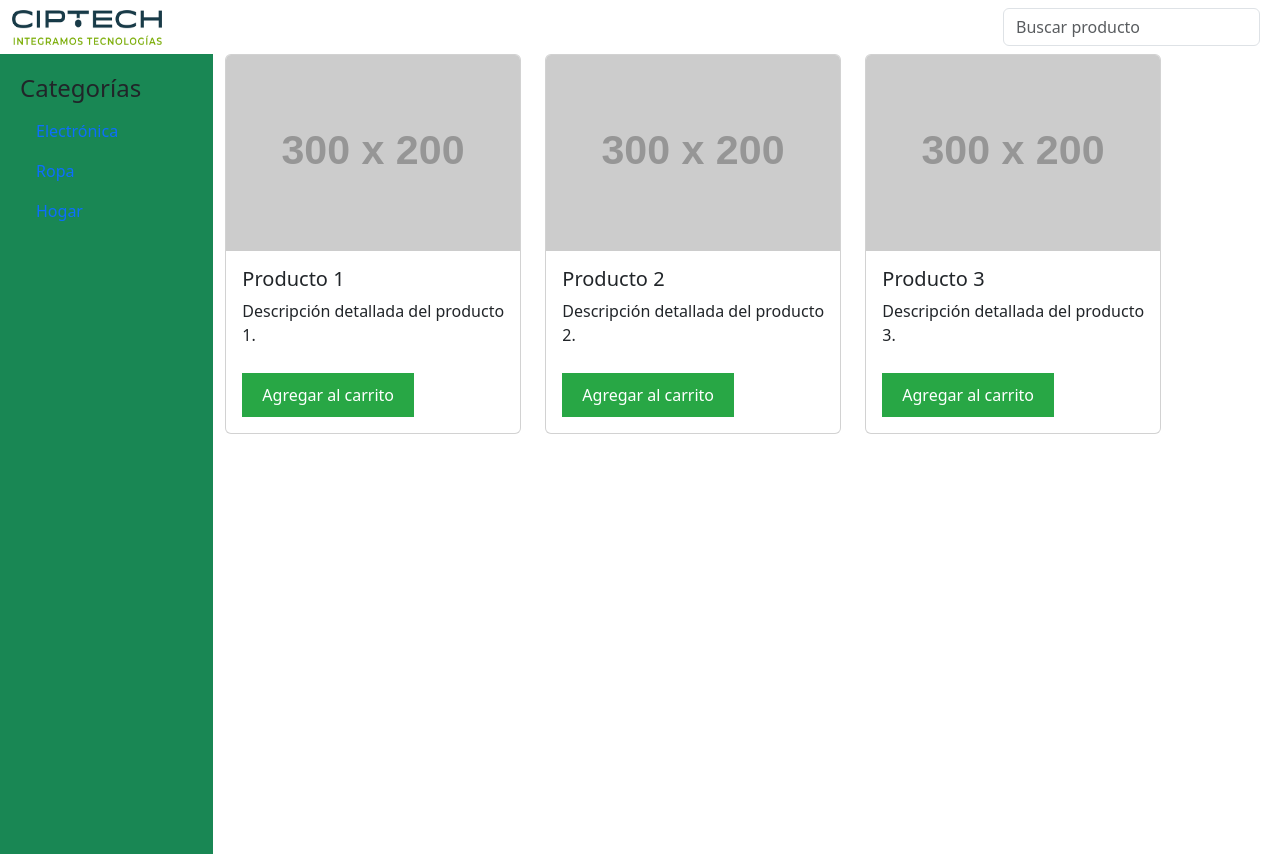
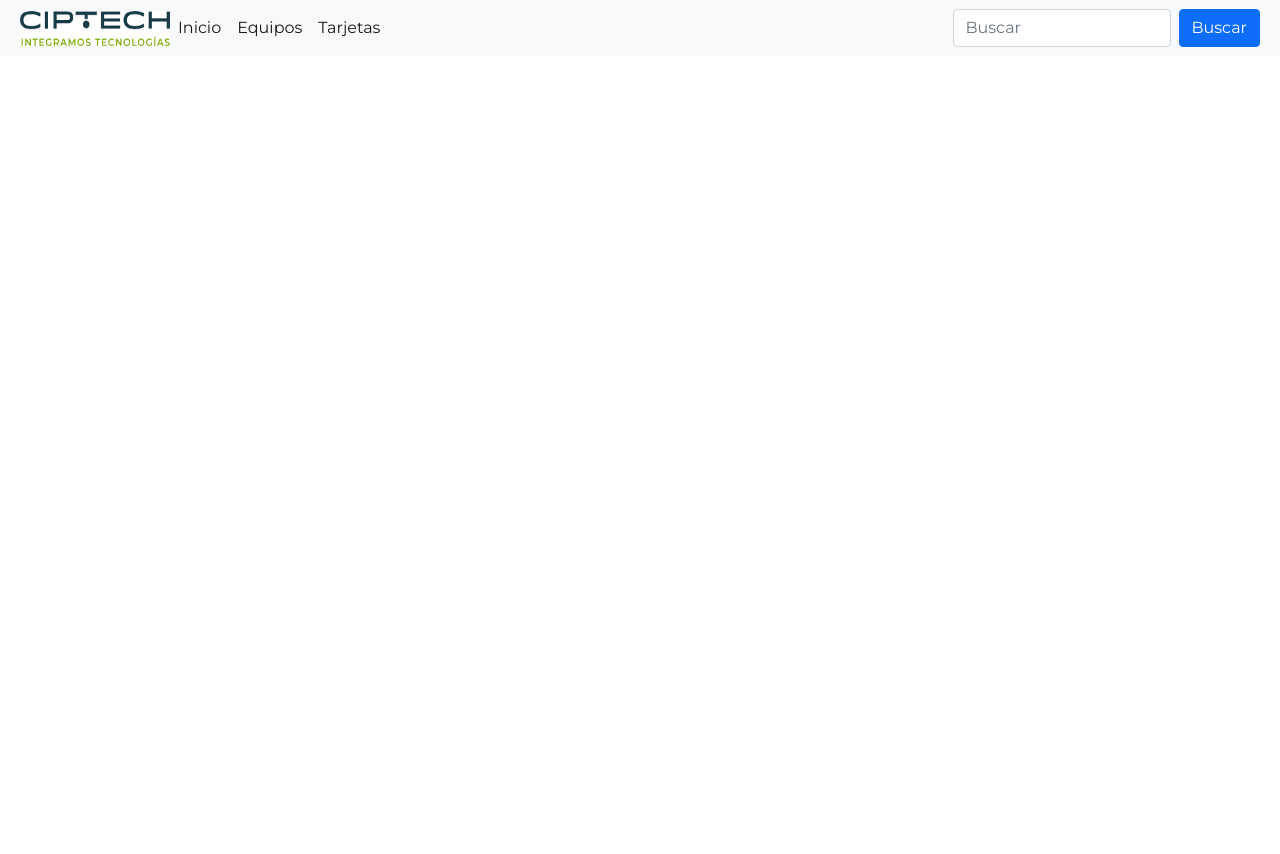
Before and after one commit to jam3s13/CIPSA_WEB_INSP, a plain HTML site: page index.html in a window 1280 px wide. After the commit the page ends 800 px from the top, so only its background shows below. Drawn offline with nearby package versions, Linux system fonts and the light colour scheme; placeholder pictures from the web are drawn by us.

Commit message:
Se agrego nuevo formato

```diff
--- /dev/null
+++ b/css/style.css
@@ -0,0 +1,6 @@
+@import url('https://fonts.googleapis.com/css2?family=montserrat&display=swap');
+
+body{
+    font-family: 'montserrat', sans-serif;
+    overflow-x: hidden;
+}
--- a/index.html
+++ b/index.html
@@ -1,152 +1,50 @@
-<!DOCTYPE html>
-<html lang="es">
-<head>
-    <meta charset="UTF-8">
-    <meta name="viewport" content="width=device-width, initial-scale=1.0">
-    <title>Mi Tienda</title>
-    <!-- Incluye Bootstrap 5 desde CDN -->
-    <link rel="stylesheet" src="C:\Users\JEAN ALVINO\Documents\CIPSA_WEB_INSP\style.css">
-    <link href="https://cdn.jsdelivr.net/npm/bootstrap@5.3.0-alpha1/dist/css/bootstrap.min.css" rel="stylesheet">
-    <script src="https://cdn.jsdelivr.net/npm/@popperjs/core@2.11.6/dist/umd/popper.min.js"></script>
-    <script src="https://cdn.jsdelivr.net/npm/bootstrap@5.3.0-alpha1/dist/js/bootstrap.min.js"></script>
+<!doctype html>
+<html lang="en">
+  <head>
+    <!-- Required meta tags -->
+    <meta charset="utf-8">
+    <meta name="viewport" content="width=device-width, initial-scale=1">
 
-</head>
+    <!-- Bootstrap CSS -->
+    <link href="https://cdn.jsdelivr.net/npm/bootstrap@5.0.2/dist/css/bootstrap.min.css" rel="stylesheet" integrity="sha384-EVSTQN3/azprG1Anm3QDgpJLIm9Nao0Yz1ztcQTwFspd3yD65VohhpuuCOmLASjC" crossorigin="anonymous">
+    <link rel="stylesheet" href="./css/style.css">
+    <title>RAPICHAMO</title>
+  </head>
+  <body>
+    <nav class="navbar navbar-expand-lg navbar-light bg-light p-2">
+      <div class="container-fluid">
+        <img src="/imagenes/logo.png" alt="Bootstrap" width="150" height="35">
+        <button class="navbar-toggler" type="button" data-bs-toggle="collapse" data-bs-target="#navbarSupportedContent" aria-controls="navbarSupportedContent" aria-expanded="false" aria-label="Toggle navigation">
+          <span class="navbar-toggler-icon"></span>
+        </button>
 
-<style>
-    /* Ajustes específicos de estilo */
-    .product {
-            margin-bottom: 20px;
-        }
+        <div class="collapse navbar-collapse" id="navbarSupportedContent">
+          <ul class="navbar-nav me-auto mb-2 mb-lg-0">
 
-        .product img {
-            width: 100%;
-            height: auto;
-        }
+            <li class="nav-item">
+              <a class="nav-link active" aria-current="page" href="index.html">Inicio</a>
+            </li>
 
-        .add-to-cart {
-            background-color: #28a745;
-            color: white;
-            border: none;
-            padding: 10px 20px;
-            cursor: pointer;
-            margin-top: 10px;
-        }
+            <li class="nav-item">
+              <a class="nav-link active" aria-current="page" href="index.html">Equipos</a>
+            </li>
 
-        .sidebar {
-            background-color: #f8f9fa;
-            padding: 20px;
-            height: 100vh;
-        }
+            <li class="nav-item">
+              <a class="nav-link active" aria-current="page" href="index.html">Tarjetas</a>
+            </li>
+          </ul>
 
-        .submenu {
-            display: none;
-            padding-left: 20px;
-        }
-
-        .sidebar .nav-link {
-            cursor: pointer;
-        }
-
-</style>
-
-<body>
-    <!-- Navbar -->
-    <nav class="navbar navbar-expand-lg navbar-white bg-white">
-        <div class="container-fluid text-red">
-            <img src="/imagenes/logo.png" alt="Bootstrap" width="150" height="35">
-            <div class="d-flex">
-                <input class="form-control me-2" type="search" placeholder="Buscar producto" aria-label="Search">
-            </div>
+          <form class="d-flex">
+            <input class="form-control me-2" type="buscar" placeholder="Buscar" aria-label="buscar">
+            <button class="btn btn-primary btn-primary-outline-success" type="button" >Buscar</button>
+          </form>
         </div>
+      </div>
     </nav>
 
-    <div class="container-fluid">
-        <div class="row">
-            <!-- Sidebar -->
-            <div class="col-md-2 sidebar bg-success">
-                <h4>Categorías</h4>
-                <ul class="nav flex-column">
-                    <li class="nav-item">
-                        <a class="nav-link" data-bs-toggle="collapse" href="#categoria1" role="button" aria-expanded="false" aria-controls="categoria1">
-                            Electrónica
-                        </a>
-                        <div class="collapse" id="categoria1">
-                            <ul class="submenu">
-                                <li>Teléfonos</li>
-                                <li>Computadoras</li>
-                                <li>Accesorios</li>
-                            </ul>
-                        </div>
-                    </li>
-                    <li class="nav-item">
-                        <a class="nav-link" data-bs-toggle="collapse" href="#categoria2" role="button" aria-expanded="false" aria-controls="categoria2">
-                            Ropa
-                        </a>
-                        <div class="collapse" id="categoria2">
-                            <ul class="submenu">
-                                <li>Hombres</li>
-                                <li>Mujeres</li>
-                                <li>Niños</li>
-                            </ul>
-                        </div>
-                    </li>
-                    <li class="nav-item">
-                        <a class="nav-link" data-bs-toggle="collapse" href="#categoria3" role="button" aria-expanded="false" aria-controls="categoria3">
-                            Hogar
-                        </a>
-                        <div class="collapse" id="categoria3">
-                            <ul class="submenu">
-                                <li>Muebles</li>
-                                <li>Electrodomésticos</li>
-                                <li>Decoración</li>
-                            </ul>
-                        </div>
-                    </li>
-                </ul>
-            </div>
 
-            <!-- Main content -->
-            <div class="col-md-9">
-                <div class="row">
-                    <!-- Producto 1 -->
-                    <div class="col-md-4 product">
-                        <div class="card">
-                            <img src="https://via.placeholder.com/300x200" class="card-img-top" alt="Producto 1">
-                            <div class="card-body">
-                                <h5 class="card-title">Producto 1</h5>
-                                <p class="card-text">Descripción detallada del producto 1.</p>
-                                <button class="add-to-cart">Agregar al carrito</button>
-                            </div>
-                        </div>
-                    </div>
+    <!-- Option 1: Bootstrap Bundle with Popper -->
+    <script src="https://cdn.jsdelivr.net/npm/bootstrap@5.0.2/dist/js/bootstrap.bundle.min.js" integrity="sha384-MrcW6ZMFYlzcLA8Nl+NtUVF0sA7MsXsP1UyJoMp4YLEuNSfAP+JcXn/tWtIaxVXM" crossorigin="anonymous"></script>
 
-                    <!-- Producto 2 -->
-                    <div class="col-md-4 product">
-                        <div class="card">
-                            <img src="https://via.placeholder.com/300x200" class="card-img-top" alt="Producto 2">
-                            <div class="card-body">
-                                <h5 class="card-title">Producto 2</h5>
-                                <p class="card-text">Descripción detallada del producto 2.</p>
-                                <button class="add-to-cart">Agregar al carrito</button>
-                            </div>
-                        </div>
-                    </div>
-
-                    <!-- Producto 3 -->
-                    <div class="col-md-4 product">
-                        <div class="card">
-                            <img src="https://via.placeholder.com/300x200" class="card-img-top" alt="Producto 3">
-                            <div class="card-body">
-                                <h5 class="card-title">Producto 3</h5>
-                                <p class="card-text">Descripción detallada del producto 3.</p>
-                                <button class="add-to-cart">Agregar al carrito</button>
-                            </div>
-                        </div>
-                    </div>
-                </div>
-            </div>
-        </div>
-    </div>
-
-</body>
+  </body>
 </html>
--- a/style.css
+++ /dev/null
@@ -1,33 +0,0 @@
-/* Ajustes específicos de estilo */
-        .product {
-            margin-bottom: 20px;
-        }
-
-        .product img {
-            width: 100%;
-            height: auto;
-        }
-
-        .add-to-cart {
-            background-color: #28a745;
-            color: white;
-            border: none;
-            padding: 10px 20px;
-            cursor: pointer;
-            margin-top: 10px;
-        }
-
-        .sidebar {
-            background-color: #f8f9fa;
-            padding: 20px;
-            height: 100vh;
-        }
-
-        .submenu {
-            display: none;
-            padding-left: 20px;
-        }
-
-        .sidebar .nav-link {
-            cursor: pointer;
-        }
```
Also changed, not shown: main.html (added, +115 -0 lines), css/style1.css (added), main.js (added).
